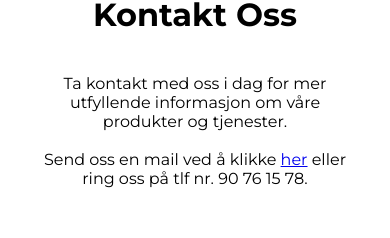
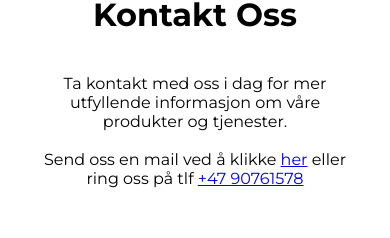
Before and after one commit to DevrMichael/dovre-vinduer, a Next.js app: page /kontakt in a window 390 px wide. Shown: the part 365-603 px from the top of the page. Built offline with nearby package versions, Linux system fonts and the light colour scheme.

Commit message:
Add phone hyperlink to the contact page

```diff
--- a/pages/kontakt.js
+++ b/pages/kontakt.js
@@ -18,8 +18,8 @@ function Contact() {
         <p>
           Ta kontakt med oss i dag for mer utfyllende informasjon om våre
           produkter og tjenester. <br /> <br /> Send oss en mail ved å klikke{' '}
-          <a href="mailto:naeem@dovrevinduer.no">her</a> eller ring oss på tlf
-          nr. 90 76 15 78.
+          <a href="mailto:naeem@dovrevinduer.no">her</a> eller ring oss på tlf{' '}
+          <a href="tel:004790761578">+47 90761578</a>
         </p>
         {/* <form className='contact-form'>
         <label htmlFor="name">Name</label>
```
